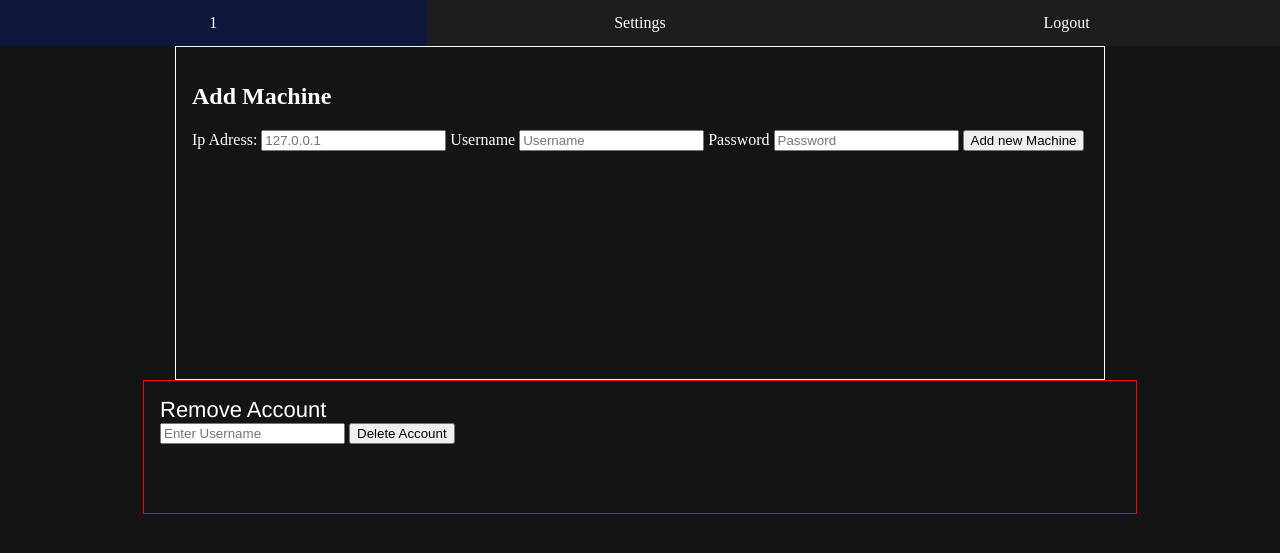
After one commit to klos71/dashboard, a Flask app: page /settings in a window 1280 px wide. The commit adds this page. Shown: the top 553 px of the page. Run offline with Flask 2, Linux system fonts and the light colour scheme; a user stored in the database is signed in.

Commit message:
added user support, encryption, addded machines into database and added settings screen to users

```diff
--- a/app.py
+++ b/app.py
@@ -1,10 +1,7 @@
-from flask import Flask, request, redirect, url_for, render_template
+from flask import Flask, request, redirect, url_for, render_template, g
 from flask_login import LoginManager, UserMixin
-import flask_login
-import subprocess
-import spur
+import flask_login, spur, sqlite3, flask_bcrypt
 
-users = {'foo@bar.tld': {'password': 'secret'}, 'test@test.test': {'password': 'secret'}}
 
 login_manager = LoginManager()
 
@@ -14,15 +11,31 @@ login_manager.init_app(app)
 
 app.secret_key = 'super secret string'
 
+bcrypt = flask_bcrypt.Bcrypt(app)
+
+DATABASE = "database.db"
+
 
 class User(UserMixin):
     pass
 
 
+def get_db():
+    db = getattr(g, '_database', None)
+    if db is None:
+        db = g._database = sqlite3.connect(DATABASE)
+    return db
+
+
+def query_db(query, args=(), one=False):
+    cur = get_db().execute(query, args)
+    rv = cur.fetchall()
+    cur.close()
+    return (rv[0] if rv else None) if one else rv
+
+
 @login_manager.user_loader
 def user_loader(email):
-    if email not in users:
-        return
 
     user = User()
     user.id = email
@@ -32,7 +45,10 @@ def user_loader(email):
 @login_manager.request_loader
 def request_loader(request):
     email = request.form.get('email')
-    if email not in users:
+    temp = []
+    for user in query_db('select * from dashboard_users'):
+        temp.append(user)
+    if email not in temp:
         return
 
     user = User()
@@ -40,7 +56,8 @@ def request_loader(request):
 
     # DO NOT ever store passwords in plaintext and always compare password
     # hashes using constant-time comparison!
-    user.is_authenticated = request.form['password'] == users[email]['password']
+    temp = query_db('SELECT password FROM dashboard_users WHERE email = ?', [email], one=True)
+    user.is_authenticated = request.form['password'] == str(temp).split("'")[1]
 
     return user
 
@@ -56,13 +73,15 @@ def login():
         return render_template("login.html")
 
     email = request.form['email']
-    if request.form['password'] == users[email]['password']:
+    temp = query_db('SELECT password FROM dashboard_users WHERE email = ?', [email], one=True)
+
+    if bcrypt.check_password_hash(str(temp).split("'")[1], request.form['password']):
         user = User()
         user.id = email
         flask_login.login_user(user)
         return redirect(url_for('protected'))
-
-    return 'Bad login'
+    msg = "Wrong username/password"
+    return render_template("login.html", msg=msg)
 
 
 @app.route('/protected', methods=['GET', 'POST'])
@@ -76,23 +95,82 @@ def protected():
         result = shell.run(["ls"])
         return render_template("user.html", output=result.output)
 
+@app.route('/remove_acc', methods=['POST'])
+@flask_login.login_required
+def removeAcc():
+    if request.method == "POST":
+        conn = sqlite3.connect("database.db")
+        name = str(flask_login.current_user.id).split("'")[1]
+        try:
+            conn.execute("DELETE FROM dashboard_users where email = ?", [name])
+            conn.commit()
+            msg = "User was Deleted"
+            flask_login.login_user()
+            return render_template("register.html", msg=msg)
+        except:
+            msg = "ERROR!" , " ", name
+            conn.rollback()
+        finally:
+            conn.close()
+            return render_template("register.html", msg=msg)
 
 @app.route('/logout')
 def logout():
     flask_login.logout_user()
     return render_template("index.html")
 
+@app.route('/settings')
+@flask_login.login_required
+def settings():
+    return render_template("settings.html")
+
+@app.route('/add_machine', methods=["POST"])
+@flask_login.login_required
+def addMachine():
+    ip = request.form["ipAddr"]
+    username = request.form["username"]
+    password = request.form["password"]
+    email = flask_login.current_user.id
+    conn = sqlite3.connect("database.db")
+    ID = conn.execute("SELECT ID FROM dashboard_users WHERE email= ?", [email])
+    try:
+        conn.execute("INSERT INTO machines (IP, username, password, owner) VALUES (?,?,?,?)", (ip,username,password,ID))
+        conn.commit()
+        msg = "Succses"
+    except:
+        conn.rollback()
+        msg = "FAIL"
+    finally:
+        conn.close()
+        return render_template("user.html",output=msg)
+
+
 @app.route('/register', methods=['GET', 'POST'])
 def register():
     if request.method == 'GET':
         return render_template('register.html')
 
-    email = request.form['email']
-    password = request.form['password']
-    user = User()
-    user.id = email
-    user.password = password
-
+    if request.method == "POST":
+        username = request.form["username"]
+        email = request.form["email"]
+        for user_email in query_db("SELECT email FROM dashboard_users"):
+            if str(email).split("'")[0] == str(user_email["email"]).split("'")[1]:
+                msg = "Username already exists"
+                return render_template("register.html", msg=msg)
+        password = request.form["password"]
+        conn = sqlite3.connect('database.db')
+        password = bcrypt.generate_password_hash(password)
+        try:
+            conn.execute('INSERT INTO dashboard_users (username, email, password) VALUES (?, ?, ?)',(username, email, password))
+            conn.commit()
+            msg = "Sucsesfully registered"
+            return render_template("login.html", msg=msg)
+        except:
+            msg = "ERROR!"
+            conn.rollback()
+        finally:
+            conn.close()
+            return render_template("login.html", msg=msg)
 
 @login_manager.unauthorized_handler
 def unauthorized_handler():
--- a/requirements.txt
+++ b/requirements.txt
@@ -5,3 +5,4 @@ itsdangerous==1.1.0
 Jinja2==2.10
 MarkupSafe==1.1.0
 Werkzeug==0.14.1
+spur==0.3.20
--- a/static/stylesheets/style.css
+++ b/static/stylesheets/style.css
@@ -53,3 +53,20 @@ body, html{
     padding: 0px;
     margin: 0px;
 }
+#Machine-Zone{
+    border: 1px solid white;
+    width: 70%;
+    height: 300px;
+    margin-right: auto;
+    margin-left: auto;
+    padding: 16px;
+}
+
+#danger-zone{
+    border: 1px solid red;
+    width: 75%;
+    height: 100px;
+    margin-right: auto;
+    margin-left: auto;
+    padding: 16px;
+}
--- a/templates/base.html
+++ b/templates/base.html
@@ -6,14 +6,14 @@
   <header>
   <nav id="navbar">
         <ul>
-            <li><a href="/">Home</a></li>
-            <li><a href="#">About</a></li>
             {% if current_user.id != null %}
-
-                <li><a href="/protected">{{ current_user.id }}</a></li>
-                <li><a href="/logout">Logout</a></li>
+                <li style="width: 33.33%;"><a href="/protected">{{ current_user.id }}</a></li>
+                <li style="width: 33.33%;"><a href="/settings">Settings</a></li>
+                <li style="width: 33.33%;"><a href="/logout">Logout</a></li>
             {% endif %}
             {% if current_user.id == null %}
+                <li><a href="/">Home</a></li>
+                <li><a href="#">About</a></li>
                 <li><a href="/login">Login</a></li>
                 <li><a href="/register">Register</a></li>
             {% endif %}
--- a/templates/login.html
+++ b/templates/login.html
@@ -5,8 +5,9 @@
 {% endblock %}
 
 {% block content %}
-  <form method="post">
-    <label for="username">Username</label>
+    <h1>{{ msg }}</h1>
+  <form method="post" action="{{ url_for('login') }}">
+    <label for="email">Email</label>
     <input name="email" id="email" required>
     <label for="password">Password</label>
     <input type="password" name="password" id="password" required>
--- a/templates/register.html
+++ b/templates/register.html
@@ -5,10 +5,12 @@
 {% endblock %}
 
 {% block content %}
-    <h1>Register is disabled atm</h1>
-  <form method="post">
+    <h1>{{ msg }}</h1>
+  <form action="{{ url_for('register') }}" method="POST">
     <label for="username">Username</label>
     <input name="username" id="username" required>
+    <label for="email">Email</label>
+    <input name="email" id="email" required>
     <label for="password">Password</label>
     <input type="password" name="password" id="password" required>
     <input type="submit" value="Register">
--- /dev/null
+++ b/templates/settings.html
@@ -0,0 +1,28 @@
+{% extends 'base.html' %}
+
+{% block header %}
+{% endblock %}
+
+{% block content %}
+
+    <div id="Machine-Zone">
+        <form method="post" action="{{ url_for('addMachine')}}">
+            <h2>Add Machine</h2>
+            <label for="ipAddr">Ip Adress: </label>
+            <input type="text" name="ipAddr" placeholder="127.0.0.1">
+            <label>Username</label>
+            <input type="text" name="username" placeholder="Username">
+            <label>Password</label>
+            <input type="password" name="password" placeholder="Password">
+            <input type="submit" value="Add new Machine">
+        </form>
+    </div>
+
+    <div id="danger-zone">
+        <form method="post" action="{{ url_for('removeAcc') }}">
+            <label for="username" style="font-size: 22px; font-family: Helvetica">Remove Account</label><br>
+            <input type="text" name="username" placeholder="Enter Username">
+            <input type="submit" value="Delete Account">
+        </form>
+    </div>
+{% endblock %}
--- a/templates/user.html
+++ b/templates/user.html
@@ -9,6 +9,7 @@
     <form method="post">
     <input type="submit" value="Shutdown machine">
     </form>
+
     <div id="output-window-border">
         <div id="output-window">
             <p>{{ output }}</p>
```
Also changed, not shown: test.py (added, +30 -0 lines), database.db (added).
